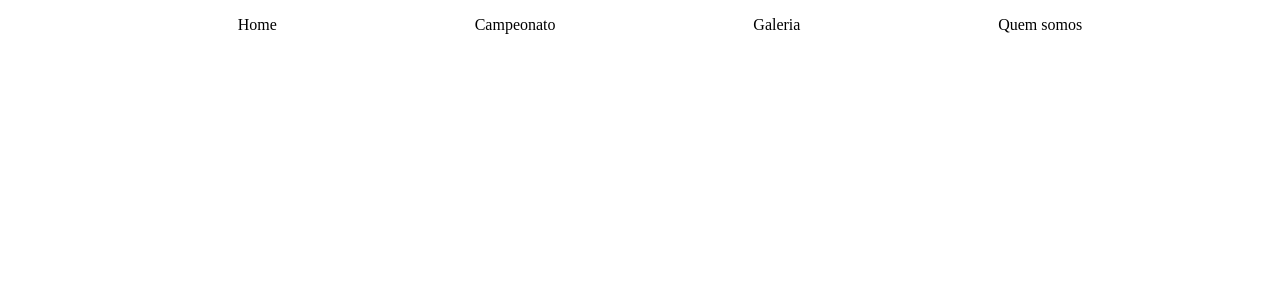
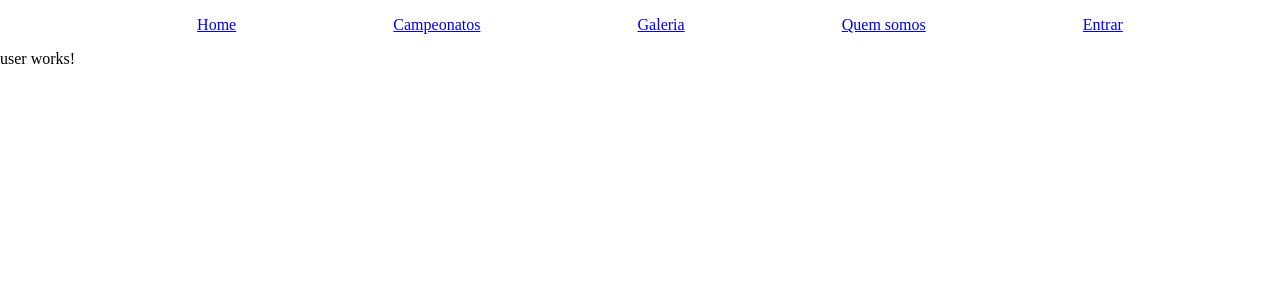
Before and after one commit to GuilhermeLimaSoares/iFast, an Angular app: page /user in a window 1280 px wide. Before the commit this address led to /. Shown: the top 300 px of the page. Built offline with nearby package versions, Linux system fonts and the light colour scheme.

Commit message:
Criação rota usuário na header

```diff
--- a/src/app/app-routing.module.ts
+++ b/src/app/app-routing.module.ts
@@ -4,6 +4,7 @@ import { AboutComponent } from './pages/about/about.component';
 import { ChampionshipComponent } from './pages/championship/championship.component';
 import { GalleryComponent } from './pages/gallery/gallery.component';
 import { HomeComponent } from './pages/home/home.component';
+import { UserComponent } from './pages/user/user.component';
 
 
 const routes: Routes = [
@@ -14,6 +15,7 @@ const routes: Routes = [
   { path: 'championship', component: ChampionshipComponent },
   { path: 'gallery', component: GalleryComponent },
   { path: 'about', component: AboutComponent },
+  { path: 'user', component: UserComponent}
 
 ];
 
--- a/src/app/app.module.ts
+++ b/src/app/app.module.ts
@@ -11,6 +11,7 @@ import { GalleryComponent } from './pages/gallery/gallery.component';
 import { FooterComponent } from './components/footer/footer.component';
 import { CarousselComponent } from './components/caroussel/caroussel.component';
 import { ArrowButtonComponent } from './components/arrow-button/arrow-button.component';
+import { UserComponent } from './pages/user/user.component';
 
 @NgModule({
   declarations: [
@@ -22,7 +23,8 @@ import { ArrowButtonComponent } from './components/arrow-button/arrow-button.com
     GalleryComponent,
     FooterComponent,
     CarousselComponent,
-    ArrowButtonComponent
+    ArrowButtonComponent,
+    UserComponent
   ],
   imports: [
     BrowserModule,
--- a/src/app/components/header/header.component.html
+++ b/src/app/components/header/header.component.html
@@ -2,10 +2,11 @@
 <header class="header">
     <div class="navigation">
         <ul class="list">
-            <li class="list__item"><a routerLink="/home"></a>Home </li>
-            <li class="list__item"><a routerLink="/championship"></a>Campeonato</li>
-            <li class="list__item"><a routerLink="/gallery"></a>Galeria</li>
-            <li class="list__item"><a routerLink="/about"></a>Quem somos</li>
+            <li class="list__item"><a routerLink="/home">Home</a></li>
+            <li class="list__item"><a routerLink="/championship">Campeonatos</a></li>
+            <li class="list__item"><a routerLink="/gallery">Galeria</a></li>
+            <li class="list__item"><a routerLink="/about">Quem somos</a></li>
+            <li class="list__item"><a routerLink="/user">Entrar</a></li>
         </ul>
     </div>
 </header>
--- /dev/null
+++ b/src/app/pages/user/user.component.html
@@ -0,0 +1 @@
+<p>user works!</p>
--- /dev/null
+++ b/src/app/pages/user/user.component.ts
@@ -0,0 +1,15 @@
+import { Component, OnInit } from '@angular/core';
+
+@Component({
+  selector: 'app-user',
+  templateUrl: './user.component.html',
+  styleUrls: ['./user.component.scss']
+})
+export class UserComponent implements OnInit {
+
+  constructor() { }
+
+  ngOnInit(): void {
+  }
+
+}
```
Also changed, not shown: src/app/pages/user/user.component.scss (added), 1 other file (tests, documents, lock files or other folders).
